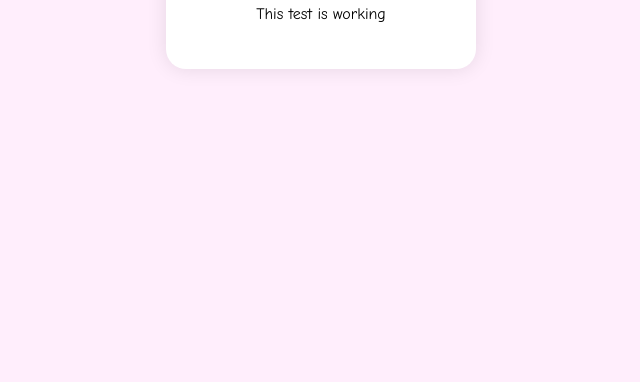
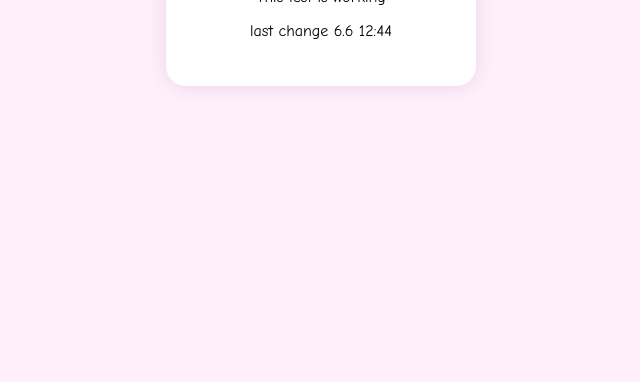
Before and after one commit to BatelDayan/kubernetes-helm-cicd-pipeline, a plain HTML site: page index.html in a window 1280 px wide. Shown: the part 418-800 px from the top of the page, without its empty margins (319-959 px from the left). Drawn offline with Linux system fonts and the light colour scheme.

Commit message:
updating all for github ci-cd

```diff
--- a/index.html
+++ b/index.html
@@ -31,6 +31,8 @@
   <div class="card">
     <h1>🌸 Batel Page 🌸</h1>
     <p>This test is working</p>
+    <p>last change 6.6 12:44</p>
+
   </div>
 </body>
 </html>
```
Also changed, not shown: 1 other file.
